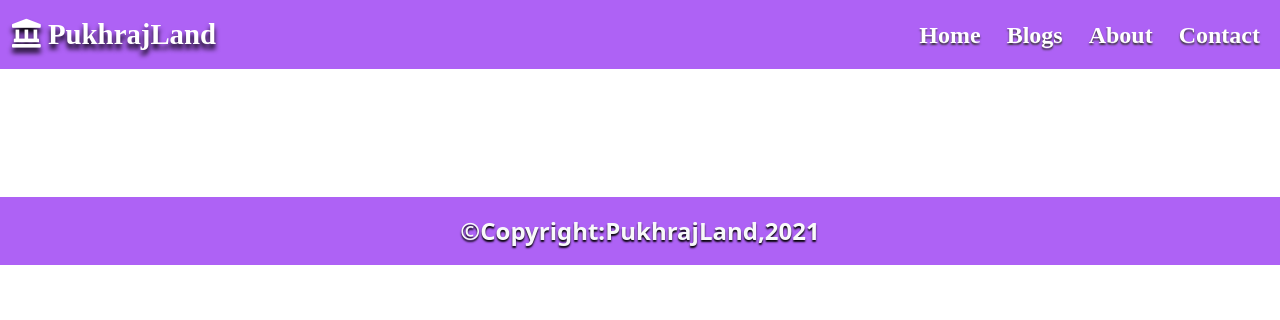
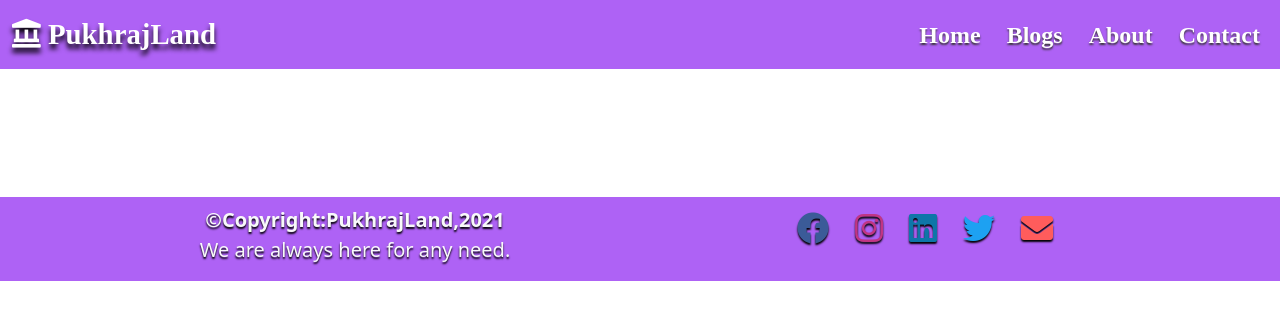
Before and after one commit to pukhraj1999/ReactLiveWebsite, a React (Create React App) app: page /ReactLiveWebsite/ReactLiveWebsite in a window 1280 px wide. Shown: the top 320 px of the page. Built offline with nearby package versions, Linux system fonts and the light colour scheme; a web font is replaced by a local one.

Commit message:
Adding icons in footer

```diff
--- a/src/WebPages/About/About.jsx
+++ b/src/WebPages/About/About.jsx
@@ -6,6 +6,7 @@ function About() {
     <>
       <Common
         name="Welcome to About page"
+        content="We are team of powerful developers making various blogs about productivity."
         visit="/ReactLiveWebsite/contact"
         imgsrc={web}
         btnName="Contact Now"
--- a/src/WebPages/Blogs/BlogData.js
+++ b/src/WebPages/Blogs/BlogData.js
@@ -74,8 +74,9 @@ const BlogArr = [
     title_2: "Principal of Digital Development",
     content_2:
       "The Principles for Digital Development are a set of nine guidelines for integrating best practices into technology-enabled development programs for international development and cooperation.",
-    title_3: "",
-    content_3: "",
+    title_3: "History",
+    content_3:
+      "The seed for the Digital Principles began in 2009 when UNICEF launched their Principles for Innovation and Technology Development. A year later, meetings amongst 40 mhealth donors produced the Greentree Principles. A (Principles for Digital Development Working Group) was launched in 2014.The group met nine times throughout the year during which over 500 individuals representing more than 100 organizations took part. Following the Working Group meetings an endorsement campaign began in 2016, led by USAID, and 54 organizations endorsed the new Principles for Digital Development. In 2016, the United Nations Foundation's Digital Impact Alliance became steward of the Principles for Digital Development to help facilitate their adoption",
     title_4: "",
     content_4: "",
     title_5: "",
@@ -111,12 +112,15 @@ const BlogArr = [
     title_2: "Understanding Marketing",
     content_2:
       "Marketing as a discipline involves all the actions a company undertakes to draw in customers and maintain relationships with them. Networking with potential or past clients is part of the work too, and may include writing thank you emails, playing golf with prospective clients, returning calls and emails quickly, and meeting with clients for coffee or a meal. ",
-    title_3: "",
-    content_3: "",
-    title_4: "",
-    content_4: "",
-    title_5: "",
-    content_5: "",
+    title_3: "Product",
+    content_3:
+      "Product refers to an item or items the business plans to offer to customers. The product should seek to fulfill an absence in the market, or fulfill consumer demand for a greater amount of a product already available. Before they can prepare an appropriate campaign, marketers need to understand what product is being sold, how it stands out from its competitors, whether the product can also be paired with a secondary product or product line, and whether there are substitute products in the market. ",
+    title_4: "Place",
+    content_4:
+      "Place refers to the distribution of the product. Key considerations include whether the company will sell the product through a physical storefront, online, or through both distribution channels. When it's sold in a storefront, what kind of physical product placement does it get? When it's sold online, what kind of digital product placement does it get? ",
+    title_5: "Promotion",
+    content_5:
+      "Promotion, the fourth P, is the integrated marketing communications campaign. Promotion includes a variety of activities such as advertising, selling, sales promotions, public relations, direct marketing, sponsorship, and guerrilla marketing. ",
     title_6: "",
     content_6: "",
   },
--- a/src/WebPages/Common/Common.jsx
+++ b/src/WebPages/Common/Common.jsx
@@ -11,9 +11,8 @@ function Common(props) {
               <h1>
                 {props.name} <strong className="brand-name">PukhrajLand</strong>
               </h1>
-              <h2 className="my-3 lead">
-                We are the team of talented developers making websites
-              </h2>
+              <h2 className="fs-3 my-3 lead">{props.content}</h2>
+              <p className="my-3 lead mt-0">{props.subContent}</p>
               <div className="mt-3">
                 <NavLink
                   to={props.visit}
--- a/src/WebPages/Footer/Footer.css
+++ b/src/WebPages/Footer/Footer.css
@@ -3,3 +3,23 @@
   background-color: rgb(174, 98, 245) !important;
   text-shadow: 0 2px 2px black;
 }
+.fa-facebook {
+  color: rgb(59, 91, 152);
+}
+.fa-linkedin {
+  color: #0e76a8;
+}
+
+.fa-twitter {
+  color: #1da1f2;
+}
+
+.fa-whatsapp {
+  color: #25d366;
+}
+.fa-instagram {
+  color: rgb(193, 53, 132);
+}
+.fa-envelope {
+  color: rgb(255, 92, 92);
+}
--- a/src/WebPages/Footer/Footer.jsx
+++ b/src/WebPages/Footer/Footer.jsx
@@ -4,9 +4,60 @@ function Footer() {
   return (
     <>
       <footer className="footer">
-        <p className="fs-4 text-center mb-0 p-3 text-light fw-bold">
-          ©Copyright:PukhrajLand,2021
-        </p>
+        <div className="container">
+          <div className="row">
+            <div className="col-md-6 mt-2">
+              <p className="fs-5 text-center mb-0 text-light fw-bold">
+                ©Copyright:PukhrajLand,2021
+              </p>
+              <p className=" lead text-center text-light">
+                We are always here for any need.
+              </p>
+            </div>
+            <div className="col-md-6 p-2 mb-3 text-center">
+              <a
+                className="btn btn-social-icon btn-facebook "
+                target="_blank"
+                rel="noreferrer"
+                href="http://www.facebook.com/profile.php?id="
+              >
+                <i className="fab fa-facebook fa-2x"></i>
+              </a>
+              <a
+                className="btn btn-social-icon btn-instagram "
+                target="_blank"
+                rel="noreferrer"
+                href="https://www.instagram.com/pukhraj_76/"
+              >
+                <i className="fab fa-instagram fa-2x"></i>
+              </a>
+              <a
+                className="btn btn-social-icon btn-linkedin"
+                target="_blank"
+                rel="noreferrer"
+                href="https://www.linkedin.com/in/pukhraj-singh-9245111b6/"
+              >
+                <i className="fab fa-linkedin fa-2x"></i>
+              </a>
+              <a
+                className="btn btn-social-icon btn-twitter "
+                target="_blank"
+                rel="noreferrer"
+                href="http://twitter.com/"
+              >
+                <i className="fab fa-twitter fa-2x"></i>
+              </a>
+              <a
+                className="btn btn-social-icon"
+                target="_blank"
+                rel="noreferrer"
+                href="mailto:pukhrajkhinda@gmail.com"
+              >
+                <i className="fas fa-envelope fa-2x"></i>
+              </a>
+            </div>
+          </div>
+        </div>
       </footer>
     </>
   );
--- a/src/WebPages/Home/Home.jsx
+++ b/src/WebPages/Home/Home.jsx
@@ -6,6 +6,8 @@ function Home() {
     <>
       <Common
         name="Grow your business with"
+        subContent="“Life is a series of problem-solving opportunities.  The problems you face will either defeat you or develop you depending on how you respond to them.”"
+        content="We are team of powerful developers making various blogs about productivity."
         visit="/ReactLiveWebsite/blogs"
         imgsrc={web}
         btnName="Get Started"
--- a/src/WebPages/Navbar/Navbar.jsx
+++ b/src/WebPages/Navbar/Navbar.jsx
@@ -4,7 +4,7 @@ import { NavLink } from "react-router-dom";
 function Navbar() {
   return (
     <>
-      <nav className="navbar navbar-expand-lg navbar-light ">
+      <nav className="navbar navbar-expand-lg navbar-light">
         <div className="container-fluid">
           <NavLink className="navbar-brand" to="/ReactLiveWebsite">
             <i class="fas fa-landmark"></i> PukhrajLand
@@ -18,7 +18,10 @@ function Navbar() {
             aria-expanded="false"
             aria-label="Toggle navigation"
           >
-            <span class="navbar-toggler-icon"></span>
+            <i
+              style={{ color: "rgb(174, 98, 245)" }}
+              className="fas fa-bars"
+            ></i>
           </button>
           <div className="collapse navbar-collapse" id="navbarSupportedContent">
             <ul className="navbar-nav ms-auto mb-2 mb-lg-0">
```
